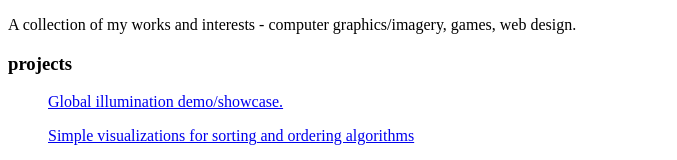
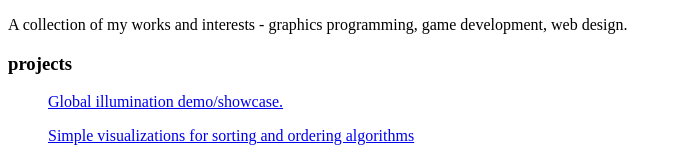
Before and after one commit to modal17/modal17.github.io, a Gatsby site: page / in a window 1280 px wide. Shown: the top 160 px of the page, without its empty margins (0-677 px from the left). Built offline with nearby package versions, Linux system fonts and the light colour scheme; Gatsby itself is replaced by a stand-in of ours.

Commit message:
Updated description.

```diff
--- a/src/pages/index.js
+++ b/src/pages/index.js
@@ -4,7 +4,7 @@ import Link from 'gatsby-link'
 const IndexPage = () => (
   <div>
     <p>
-      A collection of my works and interests - computer graphics/imagery, games, web design.
+      A collection of my works and interests - graphics programming, game development, web design.
     </p>
     <h3>projects</h3>
     <ul>
```
